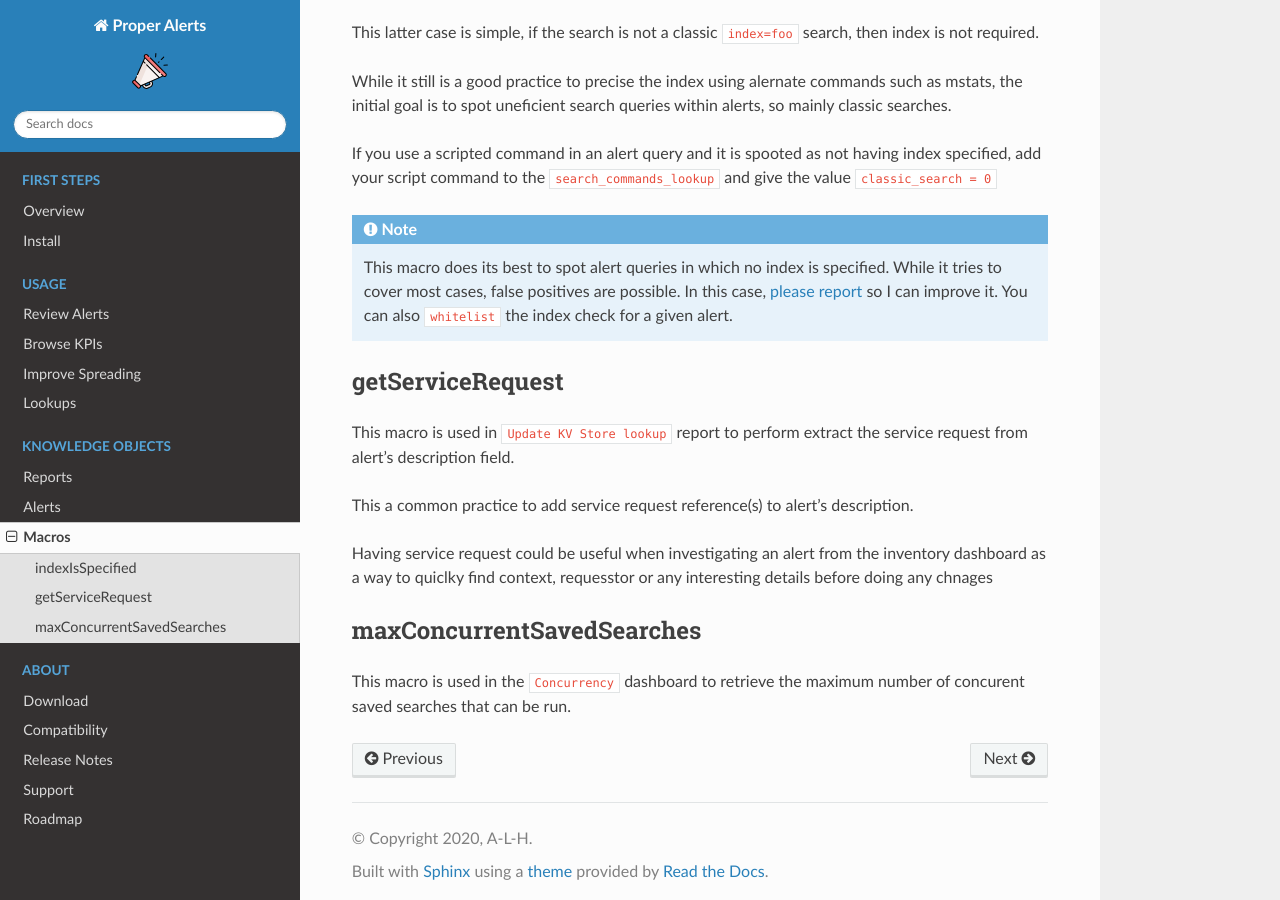
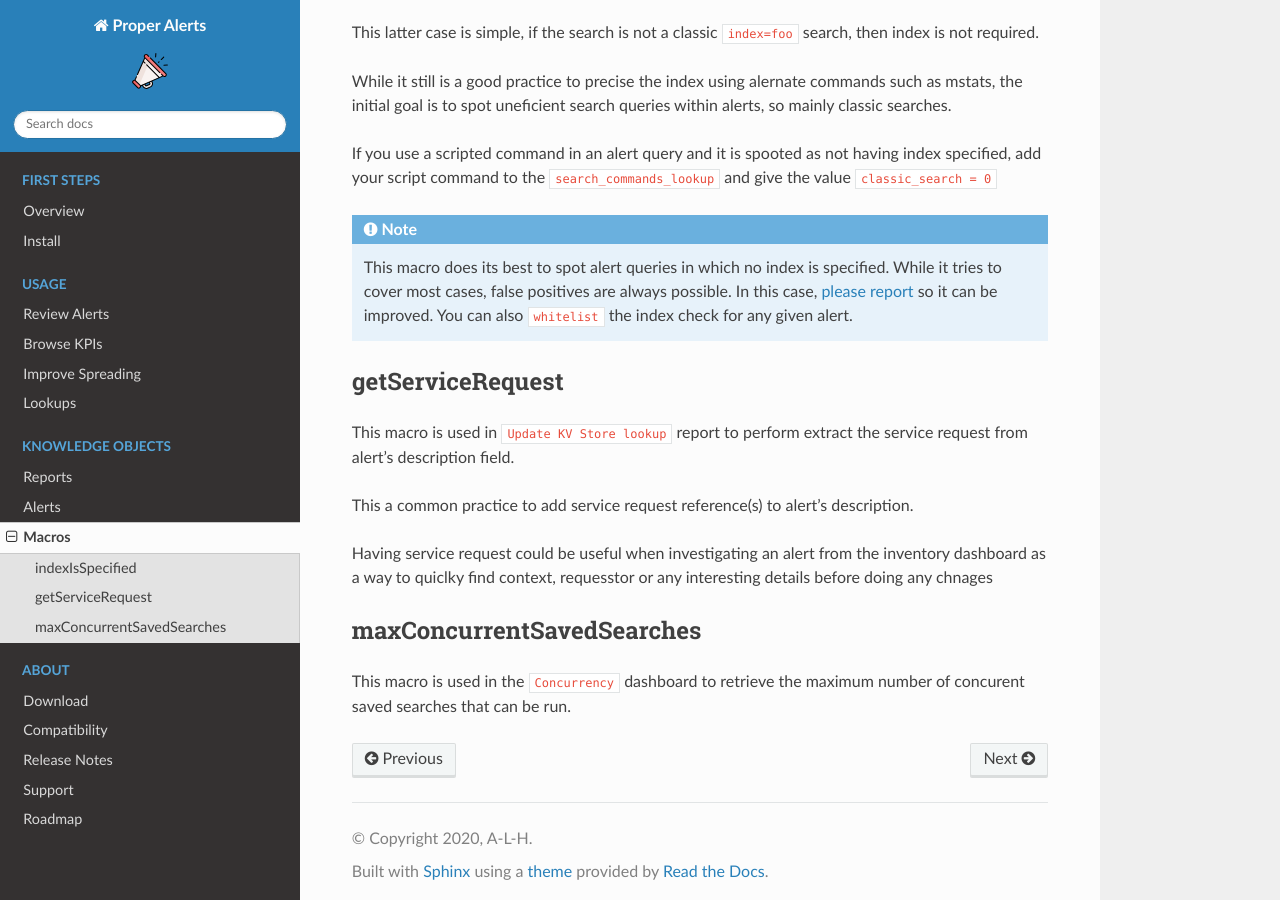
Before and after one commit to a-l-h/splunk-app-proper-alerts, a Sphinx documentation site: the page built from doc/macros.rst, in a window 1280 px wide and 900 px high, scrolled down 606 px. Built offline with Sphinx 7.4.7 and the Read the Docs theme 2.0.0, drawn with Linux system fonts in a browser that asks for light colours; cross-references to code outside the pages are shown as plain code.

Commit message:
Update macros.rst

```diff
--- a/doc/macros.rst
+++ b/doc/macros.rst
@@ -30,9 +30,9 @@ If you use a scripted command in an alert query and it is spooted as not having
 .. note::
 
     This macro does its best to spot alert queries in which no index is specified.
-    While it tries to cover most cases, false positives are possible. In this case,
-    :ref:`please report<Support>` so I can improve it. You can also :hoverxref:`whitelist<Alert whitelist lookup>`
-    the index check for a given alert.
+    While it tries to cover most cases, false positives are always possible. In this case,
+    :ref:`please report<Support>` so it can be improved. You can also :hoverxref:`whitelist<Alert whitelist lookup>`
+    the index check for any given alert.
 
 getServiceRequest
 -----------------
```
